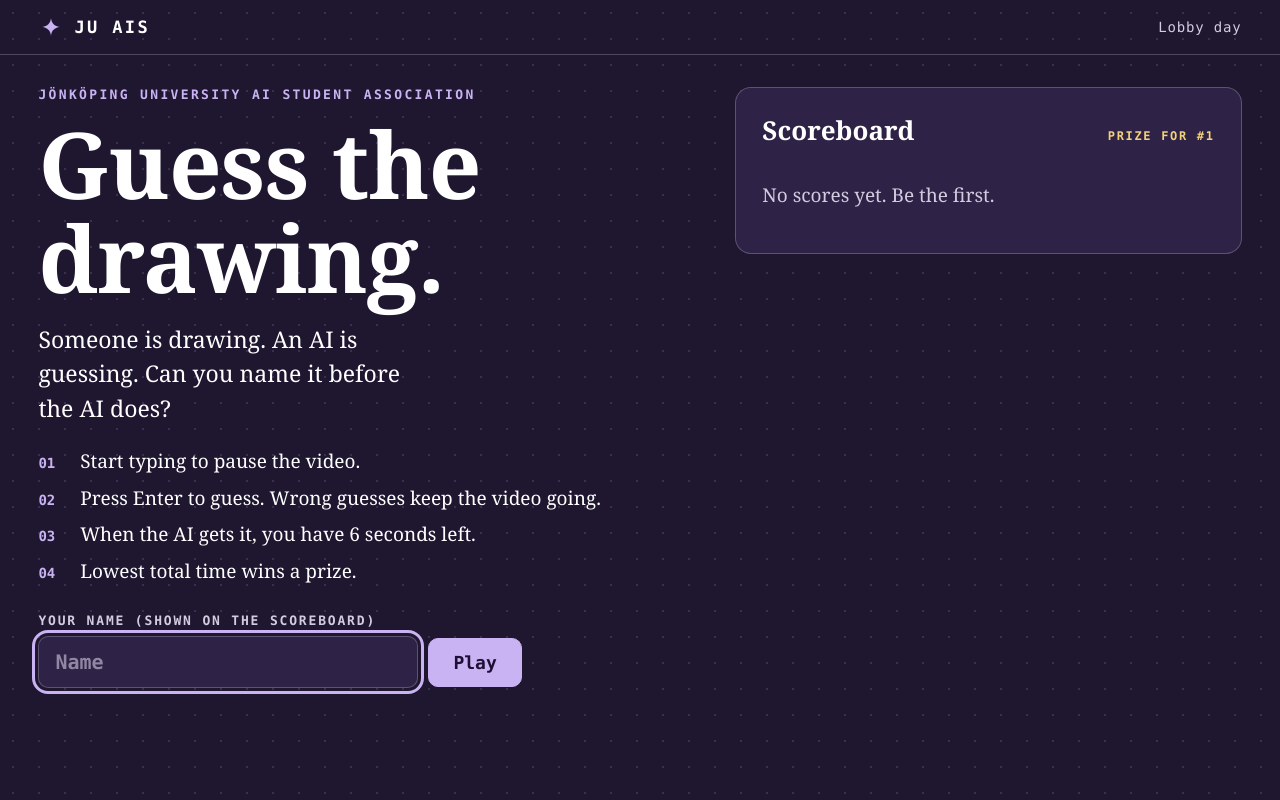
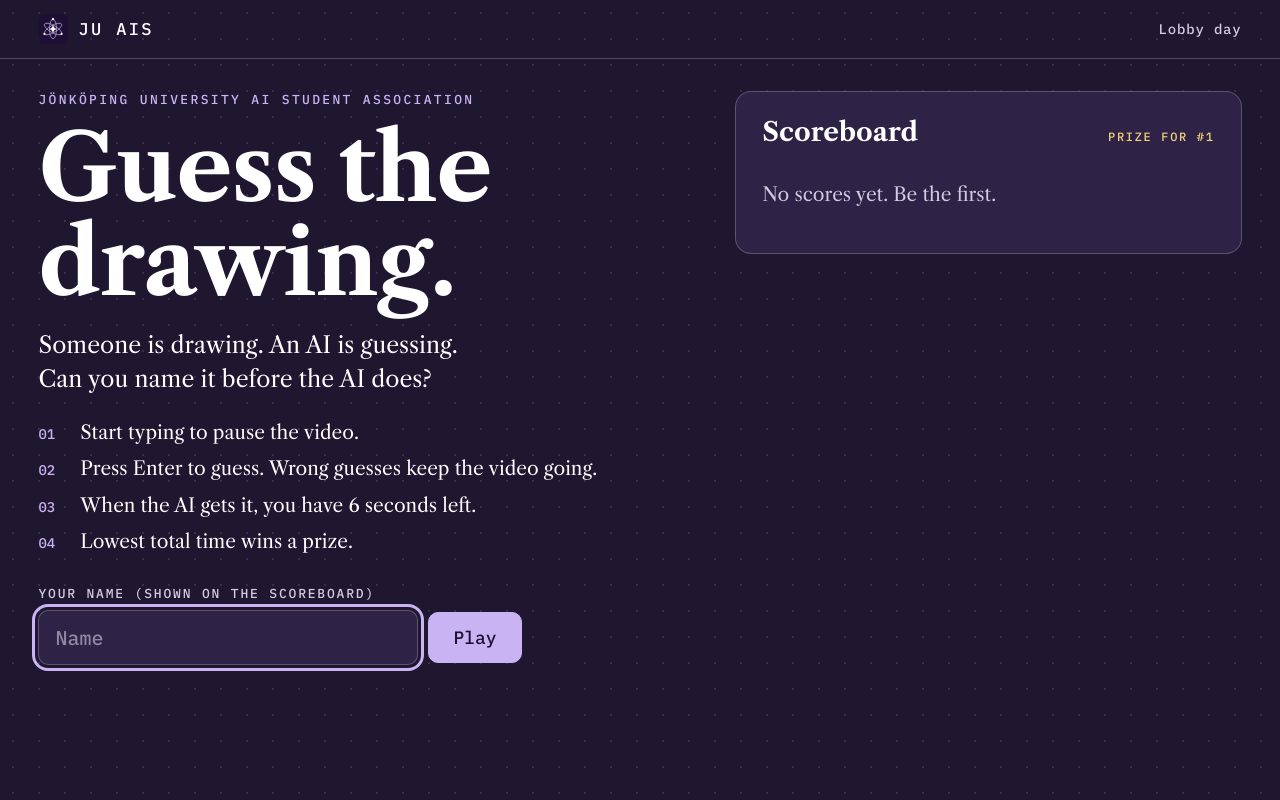
Before and after one commit to JU-AIS/LobbyDayGames, a website: page guess-the-drawing/game/index.html in a window 1280 px wide. Drawn offline with Linux system fonts and the light colour scheme.

Commit message:
Bundle JU AIS logo, favicon and fonts (Libre Caslon Text, IBM Plex Mono) for offline use

```diff
--- a/guess-the-drawing/game/index.html
+++ b/guess-the-drawing/game/index.html
@@ -4,13 +4,14 @@
   <meta charset="utf-8">
   <meta name="viewport" content="width=device-width, initial-scale=1">
   <title>Guess the Drawing</title>
+  <link rel="icon" href="assets/favicon.svg" type="image/svg+xml">
   <link rel="stylesheet" href="style.css">
   <link rel="stylesheet" href="signup.css">
 </head>
 <body>
   <header class="topbar">
     <span class="brand">
-      <svg class="brand-mark" viewBox="0 0 24 24" aria-hidden="true"><path fill="currentColor" d="M12 2c.6 4.8 3.2 7.4 8 8-4.8.6-7.4 3.2-8 8-.6-4.8-3.2-7.4-8-8 4.8-.6 7.4-3.2 8-8z" transform="translate(0 2)"/></svg>
+      <img class="brand-mark" src="assets/logo-dark.svg" alt="">
       JU AIS
     </span>
     <span class="topbar-right">
--- a/guess-the-drawing/game/style.css
+++ b/guess-the-drawing/game/style.css
@@ -1,7 +1,12 @@
 /* JU AIS theme (from juais.se): deep purple night with a dotted grid, lavender accent, serif headings,
    mono labels. The drawing is a white sheet of paper in the middle; the AI speaks in rose.
-   Offline kiosk: no web fonts are loaded. The site's faces are used if installed, otherwise
-   Georgia and Consolas, which are on every Windows laptop. */
+   Fonts and logo are bundled in assets/ (copied from juais.se, fonts under the SIL Open Font License),
+   so the kiosk works offline. */
+@font-face { font-family: "Libre Caslon Text"; font-weight: 400; font-display: swap; src: url("assets/libre-caslon-text-400.woff2") format("woff2"); }
+@font-face { font-family: "Libre Caslon Text"; font-weight: 700; font-display: swap; src: url("assets/libre-caslon-text-700.woff2") format("woff2"); }
+@font-face { font-family: "IBM Plex Mono"; font-weight: 400; font-display: swap; src: url("assets/ibm-plex-mono-400.woff2") format("woff2"); }
+@font-face { font-family: "IBM Plex Mono"; font-weight: 500 700; font-display: swap; src: url("assets/ibm-plex-mono-500.woff2") format("woff2"); }
+
 :root {
   --bg: #1f1630;          /* site --color-bg-dark */
   --card: #2e2246;        /* site --color-bg */
@@ -46,7 +51,7 @@ body {
   border-bottom: 1px solid var(--line);
 }
 .brand { display: flex; align-items: center; gap: 10px; font: 600 17px var(--font-mono); letter-spacing: .14em; }
-.brand-mark { width: 26px; height: 26px; color: var(--accent); }
+.brand-mark { width: 30px; height: 30px; border-radius: 22%; }
 .topbar-right { display: flex; align-items: center; gap: 14px; font: 500 14px var(--font-mono); color: var(--muted); letter-spacing: .06em; }
 .demo-flag {
   font: 600 12px var(--font-mono); text-transform: uppercase; letter-spacing: .12em;
```
Also changed, not shown: guess-the-drawing/game/assets/favicon.svg (added), guess-the-drawing/game/assets/ibm-plex-mono-400.woff2 (added), guess-the-drawing/game/assets/ibm-plex-mono-500.woff2 (added), guess-the-drawing/game/assets/libre-caslon-text-400.woff2 (added), guess-the-drawing/game/assets/libre-caslon-text-700.woff2 (added), guess-the-drawing/game/assets/logo-dark.svg (added).
